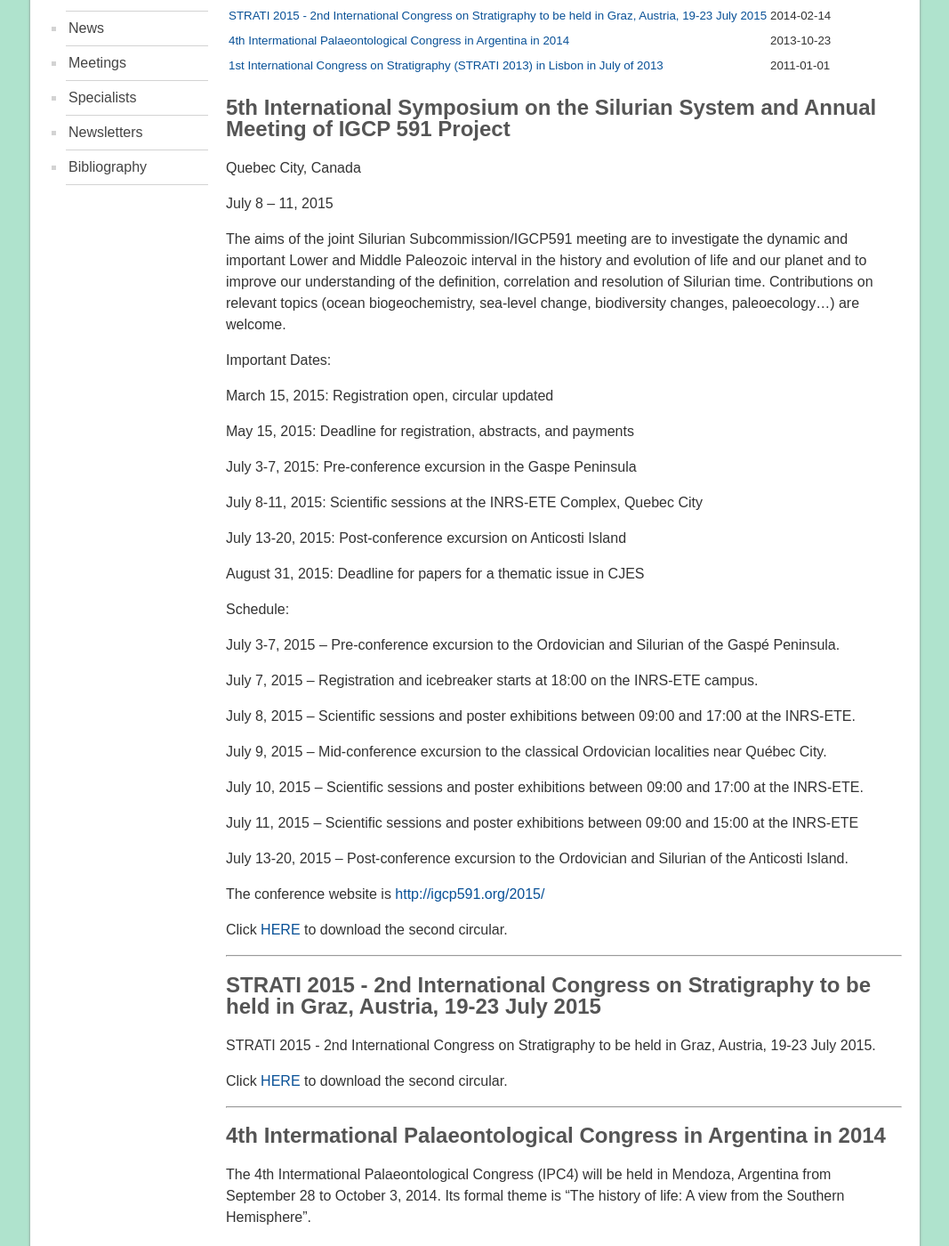
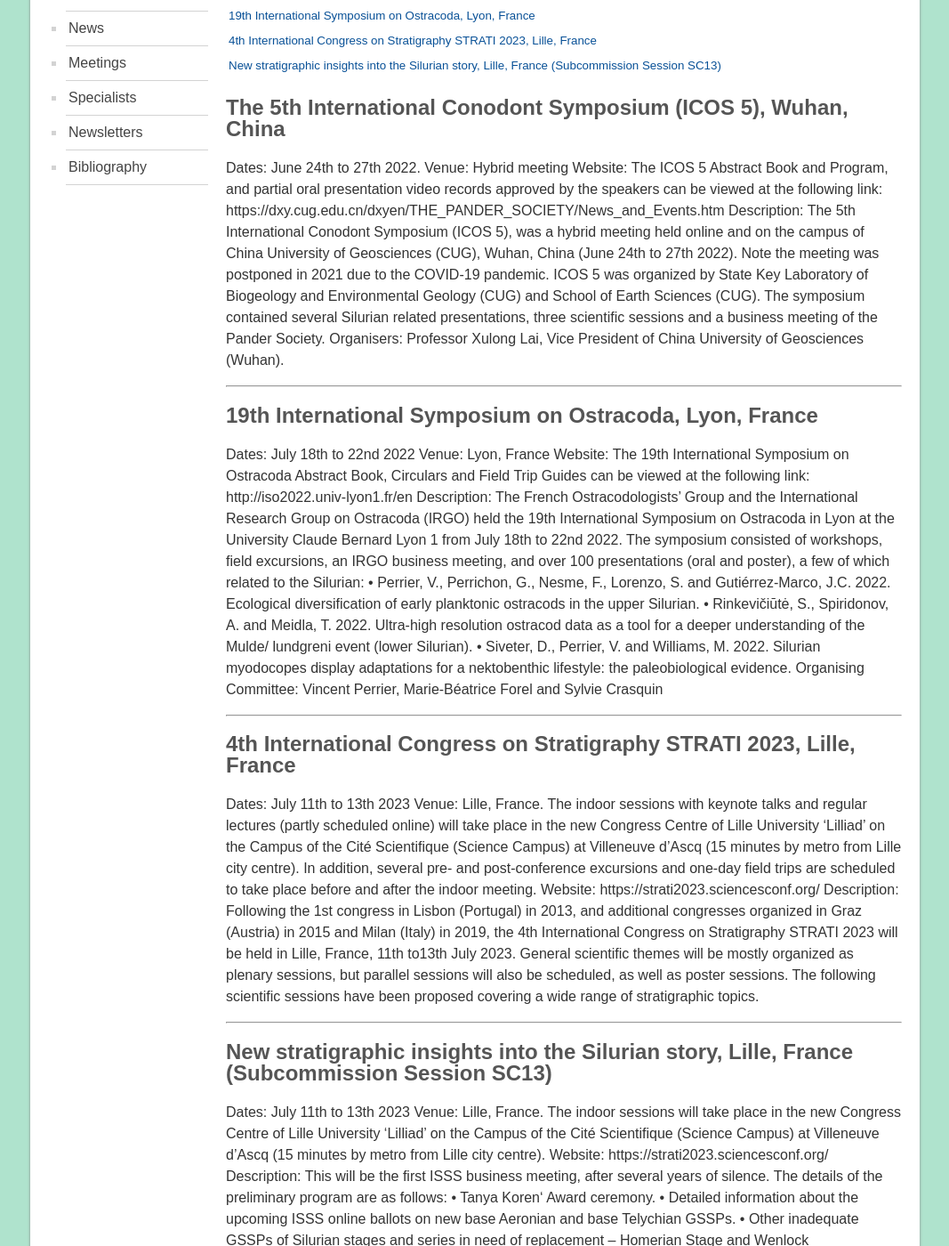
Before and after one commit to i-c-stratigraphy/subcommission-silurian, a Jekyll site: the page built from pages/meetings.md, in a window 1280 px wide and 1400 px high, scrolled down 524 px. Shown: the whole window at 89% size, without its empty margins (106-1173 px from the left). Built offline with Jekyll 4.4.1, drawn with Linux system fonts in a browser that asks for light colours; some of the changed text lies outside the part shown.

Commit message:
Update meetings.md

```diff
--- a/pages/meetings.md
+++ b/pages/meetings.md
@@ -12,76 +12,62 @@ table { font-size:smaller; }
 
 Meeting | Posting Date
 --- | ---
-[5th International Symposium on the Silurian System and Annual Meeting of IGCP 591 Project](#4) | 2014-08-15
-[STRATI 2015 - 2nd International Congress on Stratigraphy to be held in Graz, Austria, 19-23 July 2015](#3) | 2014-02-14
-[4th Intermational Palaeontological Congress in Argentina in 2014](#2) | 2013-10-23
-[1st International Congress on Stratigraphy (STRATI 2013) in Lisbon in July of 2013](#1)  | 2011-01-01
+[The 5th International Conodont Symposium (ICOS 5), Wuhan, China(#4) |
+[19th International Symposium on Ostracoda, Lyon, France](#3) |
+[4th International Congress on Stratigraphy STRATI 2023, Lille, France](#2) |
+[New stratigraphic insights into the Silurian story, Lille, France (Subcommission Session SC13)](#1)  |
 
 
 <a id="4"></a>
-## 5th International Symposium on the Silurian System and Annual Meeting of IGCP 591 Project
-Quebec City, Canada
+## The 5th International Conodont Symposium (ICOS 5), Wuhan, China
 
-July 8 – 11, 2015
-
-The aims of the joint Silurian Subcommission/IGCP591 meeting are to investigate the dynamic and important Lower and Middle Paleozoic interval in the history and evolution of life and our planet and to improve our understanding of the definition, correlation and resolution of Silurian time. Contributions on relevant topics (ocean biogeochemistry, sea-level change, biodiversity changes, paleoecology…) are welcome.
-
-Important Dates:
-
-March 15, 2015: Registration open, circular updated
-
-May 15, 2015: Deadline for registration, abstracts, and payments
-
-July 3-7, 2015: Pre-conference excursion in the Gaspe Peninsula
-
-July 8-11, 2015: Scientific sessions at the INRS-ETE Complex, Quebec City
-
-July 13-20, 2015: Post-conference excursion on Anticosti Island
-
-August 31, 2015: Deadline for papers for a thematic issue in CJES
-
-Schedule:
-
-July 3-7, 2015 – Pre-conference excursion to the Ordovician and Silurian of the Gaspé Peninsula.
-
-July 7, 2015 – Registration and icebreaker starts at 18:00 on the INRS-ETE campus.
-
-July 8, 2015 – Scientific sessions and poster exhibitions between 09:00 and 17:00 at the INRS-ETE.
-
-July 9, 2015 – Mid-conference excursion to the classical Ordovician localities near Québec City.
-
-July 10, 2015 – Scientific sessions and poster exhibitions between 09:00 and 17:00 at the INRS-ETE.
-
-July 11, 2015 – Scientific sessions and poster exhibitions between 09:00 and 15:00 at the INRS-ETE
-
-July 13-20, 2015 – Post-conference excursion to the Ordovician and Silurian of the Anticosti Island.
-
-
-The conference website is <http://igcp591.org/2015/>
-
-Click [HERE](http://silurian.stratigraphy.org/Meetings/Quebec2015_2ndCircular.pdf) to download the second circular.
+Dates: June 24th to 27th 2022.
+Venue: Hybrid meeting
+Website: The ICOS 5 Abstract Book and Program, and partial oral presentation video records approved by the speakers can be viewed at the following link:
+https://dxy.cug.edu.cn/dxyen/THE_PANDER_SOCIETY/News_and_Events.htm
+Description: The 5th International Conodont Symposium (ICOS 5), was a hybrid meeting held online and on the campus of China University of Geosciences (CUG), Wuhan, China (June 24th to 27th 2022). Note the meeting was postponed in 2021 due to the COVID-19 pandemic. ICOS 5 was organized by State Key Laboratory of Biogeology and Environmental Geology (CUG) and School of Earth Sciences (CUG). The symposium contained several Silurian related presentations, three scientific sessions and a business meeting of the Pander Society.
+Organisers: Professor Xulong Lai, Vice President of China University of Geosciences (Wuhan).
 
 
 ---
 <a id="3"></a>
-## STRATI 2015 - 2nd International Congress on Stratigraphy to be held in Graz, Austria, 19-23 July 2015
+## 19th International Symposium on Ostracoda, Lyon, France
 
-STRATI 2015 - 2nd International Congress on Stratigraphy to be held in Graz, Austria, 19-23 July 2015.
-
-Click [HERE](http://silurian.stratigraphy.org/Meetings/strati2015_2ndCircular.pdf) to download the second circular.
+Dates: July 18th to 22nd 2022
+Venue: Lyon, France
+Website: The 19th International Symposium on Ostracoda Abstract Book, Circulars and Field Trip Guides can be viewed at the following link: http://iso2022.univ-lyon1.fr/en
+Description: The French Ostracodologists’ Group and the International Research Group on Ostracoda (IRGO) held the 19th International Symposium on Ostracoda in Lyon at the University Claude Bernard Lyon 1 from July 18th to 22nd 2022. The symposium consisted of workshops, field excursions, an IRGO business meeting, and over 100 presentations (oral and poster), a few of which related to the Silurian:
+• Perrier, V., Perrichon, G., Nesme, F., Lorenzo, S. and Gutiérrez-Marco, J.C. 2022. Ecological diversification of early planktonic ostracods in the upper Silurian.
+• Rinkevičiūtė, S., Spiridonov, A. and Meidla, T. 2022. Ultra-high resolution ostracod data as a tool for a deeper understanding of the Mulde/ lundgreni event (lower Silurian).
+• Siveter, D., Perrier, V. and Williams, M. 2022. Silurian myodocopes display adaptations for a nektobenthic lifestyle: the paleobiological evidence.
+Organising Committee: Vincent Perrier, Marie-Béatrice Forel and Sylvie Crasquin
 
 
 ---
 <a id="2"></a>
-## 4th Intermational Palaeontological Congress in Argentina in 2014
+## 4th International Congress on Stratigraphy STRATI 2023, Lille, France
 
-The 4th Intermational Palaeontological Congress (IPC4) will be held in Mendoza, Argentina from September 28 to October 3, 2014. Its formal theme is "The history of life: A view from the Southern Hemisphere".
-
-More information can be found at the congress website: <http://www.ipc4mendoza2014.org.ar/>
-
+Dates: July 11th to 13th 2023
+Venue: Lille, France. The indoor sessions with keynote talks and regular lectures (partly scheduled online) will take place in the new Congress Centre of Lille University ‘Lilliad’ on the Campus of the Cité Scientifique (Science Campus) at Villeneuve d’Ascq (15 minutes by metro from Lille city centre). In addition, several pre- and post-conference excursions and one-day field trips are scheduled to take place before and after the indoor meeting.
+Website: https://strati2023.sciencesconf.org/
+Description: Following the 1st congress in Lisbon (Portugal) in 2013, and additional congresses organized in Graz (Austria) in 2015 and Milan (Italy) in 2019, the 4th International Congress on Stratigraphy STRATI 2023 will be held in Lille, France, 11th to13th July 2023.
+General scientific themes will be mostly organized as plenary sessions, but parallel sessions will also be scheduled, as well as poster sessions. The following scientific sessions have been proposed covering a wide range of stratigraphic topics.
 
 ---
 <a id="1"></a>
-## 1st International Congress on Stratigraphy (STRATI 2013) in Lisbon in July of 2013
 
-The 1st International Congress on Stratigraphy (STRATI 2013), sponsored by ICS, will be held in Lisbon, Portugal, July 1-7, 2013.  First circular available at <http://www.strati2013.org/>
+## New stratigraphic insights into the Silurian story, Lille, France (Subcommission Session SC13)
+
+Dates: July 11th to 13th 2023
+Venue: Lille, France. The indoor sessions will take place in the new Congress Centre of Lille University ‘Lilliad’ on the Campus of the Cité Scientifique (Science Campus) at Villeneuve d’Ascq (15 minutes by metro from Lille city centre).
+Website: https://strati2023.sciencesconf.org/
+Description: This will be the first ISSS business meeting, after several years of silence. The details of the preliminary program are as follows:
+• Tanya Koren‘ Award ceremony.
+• Detailed information about the upcoming ISSS online ballots on new base Aeronian and base Telychian GSSPs.
+• Other inadequate GSSPs of Silurian stages and series in need of replacement – Homerian Stage and Wenlock Series/Sheinwoodian Stage. Discussion and possible formation of working groups.
+• Proposed division of Přídolí Series in Jarovian and Radotinian stages. Discussion.
+• Potential application of Standard Auxilliary Boundary Stratotypes in the Silurian System. This category was formally recognized by the ICS in October 2022. Discussion.
+• Next field meeting of the Silurian Subcommission after covid pause. Discussion about date and place.
+• New executive of Silurian Subcommission – new chair, vice-chair and secretary. Discussion around proposals, upcoming online election, and time-line.
+In addition, please, send Petr Štorch (storch@gli.cas.cz) your comments, suggestions, and proposals regarding this business meeting and, in turn, stay tuned to receive further details in due time. For further details see CHAIRMAN’S CORNER herein (pages 4-6).
+Organisers: Petr Štorch, Carlo Corradini and David Ray
```
